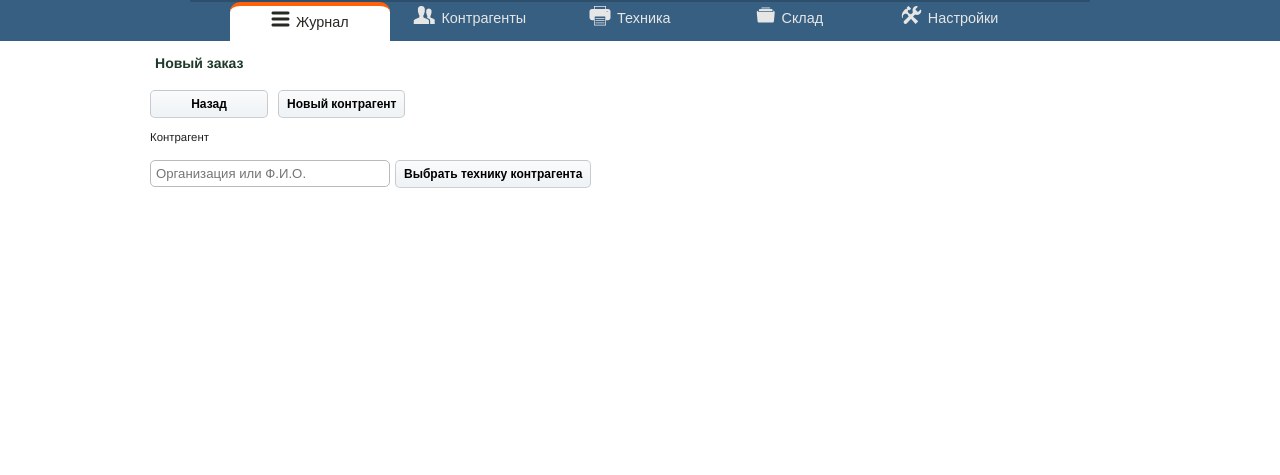
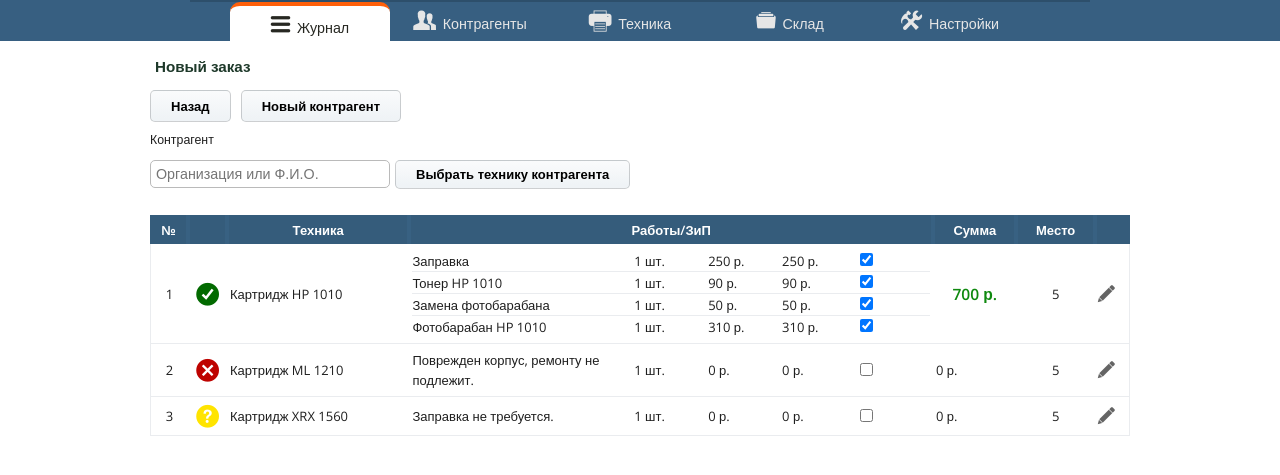
Before and after one commit to dipgrog/lds, a PHP site: page /?page=order&id=new in a window 1280 px wide. Shown: the top 475 px of the page. Run offline with PHP 8.4, Linux system fonts and the light colour scheme; data comes from the database, SQL or seed files in the repository; some web fonts are replaced.

Commit message:
order journal

```diff
--- a/components/db_connection.php
+++ b/components/db_connection.php
@@ -1,6 +1,6 @@
 <?php
 
-$mysqli = new mysqli("localhost", "root", "", "ldstest");
+$mysqli = new mysqli("localhost", "root", "input876", "ldstest");
 if (!$mysqli->set_charset("utf8")) {
     printf("Ошибка при загрузке набора символов utf8: %s\n", $mysqli->error);
     exit();
--- a/css/form.css
+++ b/css/form.css
@@ -16,7 +16,9 @@ html{
 .settings-link-list li{
     margin-bottom: 5px;
 }
-
+.settings-link-list .btn{
+    width: 70px;
+}
 
 /* --- START ------ Color Palett */
 .navbar-ul {
@@ -122,8 +124,9 @@ body{
     /*background-color: #E7E7E7;*/
     color: #1F1F1F;
     /* display: flex; */
-    font-family: 'Helvetica';
-    font-size: 12px;
+    font-family: 'Open Sans', sans-serif;
+    /* font-family: 'Roboto Condensed', sans-serif; */
+    font-size: 13px;
     margin: 0;
     padding: 0;
 }
@@ -149,7 +152,7 @@ table tr{
 }
 
 table tr:hover{
-    background-color: #DFEEFD ;
+    /* background-color: #DFEEFD ; */
 }
 
 
@@ -200,21 +203,41 @@ table tr:hover{
 .btn{
     display: inline-block;
     /* height: 30px; */
-    min-width: 100px;
+    /* min-width: 100px; */
     /*border: 1px solid #BABABA;*/
     border: 1px solid rgba(27,31,35,0.2);
     border-radius: 5px;
-    font-family: sans-serif;
+    /* font-family: sans-serif; */
     font-size: 100%;
     font-weight: 600;
     cursor: pointer;
     text-align: center;
     max-width: 250px;
     /*vertical-align: middle;*/
-    padding: 6px 8px;
+    padding: 6px 20px;
     /* height: 24px; */
 }
 
+.btn-small{
+    display: inline-block;
+    /* height: 30px; */
+    width: 20px;
+    /*border: 1px solid #BABABA;*/
+    border: 1px solid rgba(27,31,35,0.2);
+    border-radius: 5px;
+    /* font-family: sans-serif; */
+    font-size: 150%;
+    font-weight: 600;
+    cursor: pointer;
+    text-align: center;
+    max-width: 250px;
+    /*vertical-align: middle;*/
+    padding: 6px 8px;
+}
+
+.btn-small:hover{
+    background: linear-gradient(-180deg, #B9D5E6 0%, #9EBCDF 90%);
+}
 
 
 a{
@@ -402,34 +425,34 @@ h3{
     width: 20%
 }
 
-.table-td-1{
+.table-td-25{
     width: 25px;
 }
-.table-td-2{
+.table-td-50{
     width: 50px;
 }
-.table-td-3{
+.table-td-75{
     width: 75px;
 }
-.table-td-4{
+.table-td-100{
     width: 100px;
 }
-.table-td-5{
+.table-td-125{
     width: 125px;
 }
-.table-td-6{
+.table-td-150{
     width: 150px;
 }
-.table-td-7{
+.table-td-175{
     width: 175px;
 }
-.table-td-8{
+.table-td-200{
     width: 200px;
 }
-.table-td-9{
+.table-td-225{
     width: 225px;
 }
-.table-td-10{
+.table-td-250{
     width: 250px;
 }
 
@@ -566,14 +589,14 @@ h3{
 .footer{
     width: 100%;
     height: 200px;
-    background-color: #3E3E3E;
+    /* background-color: #3E3E3E; */
     /* display: flex; */
 
     align-self: first-baseline;
 
 
     text-align: center;
-    color: #fff;
+    color: #eee;
 }
 
 
@@ -607,6 +630,7 @@ table {
     border-collapse: collapse;
     padding: 20px;
     width: 100%;
+
 }
 
 table th {
@@ -614,6 +638,19 @@ table th {
     /*border: 1px solid #355C7B;*/
     color: #fff;
     padding: 5px;
+    border-top: 1px solid #355C7B ;
+    border-left: 1px solid #355C7B ;
+    border-right: 4px solid #386182;
+}
+
+
+
+table-simple td:first-child{
+    text-align: left;
+}
+
+table th:last-child{
+    border-right: 1px solid #355C7B ;
 }
 
 table td {
@@ -626,8 +663,8 @@ table td {
 
 
 .default{
-    font-family: sans-serif;
-    font-size: 60%;
+
+    font-size: 55%;
     vertical-align: middle;
     padding: 0;
     margin: 0;
@@ -768,10 +805,49 @@ table td {
     /* font-size: 110%; */
 }
 
+.yes{
+    color: #026A00;
+}
+.no{
+    color: #BE0300;
+}
 
+.maybe{
+    color: #FFE400;
+}
 
+.list-clear{
+    list-style: none;
+}
 
-#fst{
+.text-h-right{
+    text-align: right;
+}
+
+.table-simple{
+    border: 0;
+    margin: 0;
+    padding: 0;
+}
+
+.table-simple td{
+    border: 0;
+    padding: 0;
+    margin: 0;
+}
+
+.table-simple tr{
+    border: 0;
+    padding: 0;
+    margin: 0;
+    border-bottom: 1px solid #eaecef;
+}
+
+.table-simple tr:last-child{
+    border-bottom: 0;
+}
+
+.fst{
     text-align: center;
     width: 25px;
 }
@@ -796,3 +872,8 @@ table td {
     font-weight: 600;
     font-size: 120%;
 }
+.btn-edit{
+    font-size: 150%;
+    color: #646464;
+    cursor: pointer;
+}
--- a/layout/header.php
+++ b/layout/header.php
@@ -8,8 +8,14 @@ error_reporting(E_ALL);
 <head>
 	<meta charset="utf-8">
 	<title>Учет ремонта оборудования</title>
+    <!-- <link href="https://fonts.googleapis.com/css?family=Roboto+Condensed" rel="stylesheet"> -->
 
-    <link href="https://fonts.googleapis.com/css?family=Open+Sans" rel="stylesheet">
+ <!-- ok -->
+ <!-- <link href="https://fonts.googleapis.com/css?family=Roboto+Condensed:300,500&amp;subset=cyrillic" rel="stylesheet">  -->
+
+    <!-- <link href="https://fonts.googleapis.com/css?family=Roboto+Condensed:400,500&amp;subset=cyrillic" rel="stylesheet"> -->
+    <link href="https://fonts.googleapis.com/css?family=Open+Sans:300,400,600&amp;subset=cyrillic" rel="stylesheet">
+    <!-- <link href="https://fonts.googleapis.com/css?family=Open+Sans" rel="stylesheet">  -->
     <link rel="stylesheet" type="text/css" href="css/form.css">
 	<link rel="stylesheet" type="text/css" href="css/ionicons.min.css">
 </head>
--- a/layout/object.php
+++ b/layout/object.php
@@ -9,7 +9,7 @@
             <div class="tabl">
             	<table>
             		<tr>
-            			<th id="fst">№</th>
+            			<th class="fst">№</th>
             			<th class="table-td-4">Статус</th>
             			<th class="table-td-6">Техника</th>
             			<th>Контрагент</th>
@@ -19,7 +19,7 @@
             			<!-- <th>Действие</th> -->
             		</tr>
             		<tr>
-            			<td id='fst'>1</td>
+            			<td class='fst'>1</td>
             			<td>
             				<div>Обслуживание</div>
             			</td>
@@ -31,7 +31,7 @@
             			<td id="lst">Гафиатуллина 32</td>
             		</tr>
 	            	<tr>
-	            			<td id='fst'>2</td>
+	            			<td class='fst'>2</td>
 	            			<td>
 	            				<div>Разовое</div>
 	            			</td>
--- a/layout/order.php
+++ b/layout/order.php
@@ -71,6 +71,126 @@ if (isset($_SERVER['HTTP_REFERER'])){
 					</div>
 
 				</div>
+
+				<div class="row">
+					<div class="col-8-8">
+						<table>
+							<tr>
+								<th class="fst">№</th>
+								<th class="fst"></th>
+								<th>Техника</th>
+								<th>Работы/ЗиП</th>
+								<th>Сумма</th>
+								<th>Место</th>
+								<th></th>
+
+							</tr>
+
+							<tr>
+								<td class="text-h-center">1</td>
+								<td class="ion-checkmark-circled sbf text-h-center yes"></td>
+								<td>Картридж HP 1010</td>
+								<td>
+
+									<table class="table-simple">
+										<tr>
+											<td class="table-td-150">Заправка</td>
+											<td class="table-td-50">1 шт.</td>
+											<td class="table-td-50">250 р.</td>
+											<td class="table-td-50">250 р.</td>
+											<td class="table-td-50">
+												<input type="checkbox" checked="true" name="">
+											</td>
+										</tr>
+										<tr>
+											<td>Тонер HP 1010</td>
+											<td>1 шт.</td>
+											<td>90 р.</td>
+											<td>90 р.</td>
+											<td class="table-td-50">
+												<input type="checkbox" checked="true" name="">
+											</td>
+										</tr>
+										<tr>
+											<td>Замена фотобарабана</td>
+											<td>1 шт.</td>
+											<td>50 р.</td>
+											<td>50 р.</td>
+											<td class="table-td-50">
+												<input type="checkbox" checked="true" name="">
+											</td>
+										</tr>
+										<tr>
+											<td>Фотобарабан HP 1010</td>
+											<td>1 шт.</td>
+											<td>310 р.</td>
+											<td>310 р.</td>
+											<td class="table-td-50">
+												<input type="checkbox" checked="true" name="">
+											</td>
+										</tr>
+
+									</table>
+
+
+
+								</td>
+								<td class="summ-pay text-h-center"><?php echo 250+90+50+310 .' р.'; ?></td>
+								<td class="text-h-center">5</td>
+								<td class="ion-edit btn-edit"></td>
+							</tr>
+							<tr>
+								<td class="text-h-center">2</td>
+								<td class="ion-close-circled sbf text-h-center no"></td>
+								<td>Картридж ML 1210</td>
+								<td>
+									<table class="table-simple">
+										<tr>
+											<td class="table-td-150">Поврежден корпус, ремонту не подлежит.</td>
+											<td class="table-td-50">1 шт.</td>
+											<td class="table-td-50">0 р.</td>
+											<td class="table-td-50">0 р.</td>
+											<td class="table-td-50">
+												<input type="checkbox" unchecked name="">
+											</td>
+										</tr>
+									</table>
+
+								</td>
+								<td>0 р.</td>
+								<td class="text-h-center">5</td>
+								<td class="ion-edit btn-edit"></td>
+							</tr>
+							<tr>
+								<td class="text-h-center">3</td>
+								<td class="ion-help-circled sbf text-h-center maybe"></td>
+								<td>Картридж XRX 1560</td>
+								<td>
+									<table class="table-simple">
+										<tr>
+											<td class="table-td-150">Заправка не требуется.</td>
+											<td class="table-td-50">1 шт.</td>
+											<td class="table-td-50">0 р.</td>
+											<td class="table-td-50">0 р.</td>
+											<td class="table-td-50">
+												<input type="checkbox" unchecked name="">
+											</td>
+										</tr>
+									</table>
+
+								</td>
+								<td>0 р.</td>
+								<td class="text-h-center">5</td>
+								<td class="ion-edit btn-edit"></td>
+							</tr>
+
+						</table>
+
+					</div>
+
+
+				</div>
+
 		</div>
 
 
```
Also changed, not shown: layout/client.php (+9 -7 lines), layout/settings.php (+6 -6 lines).
